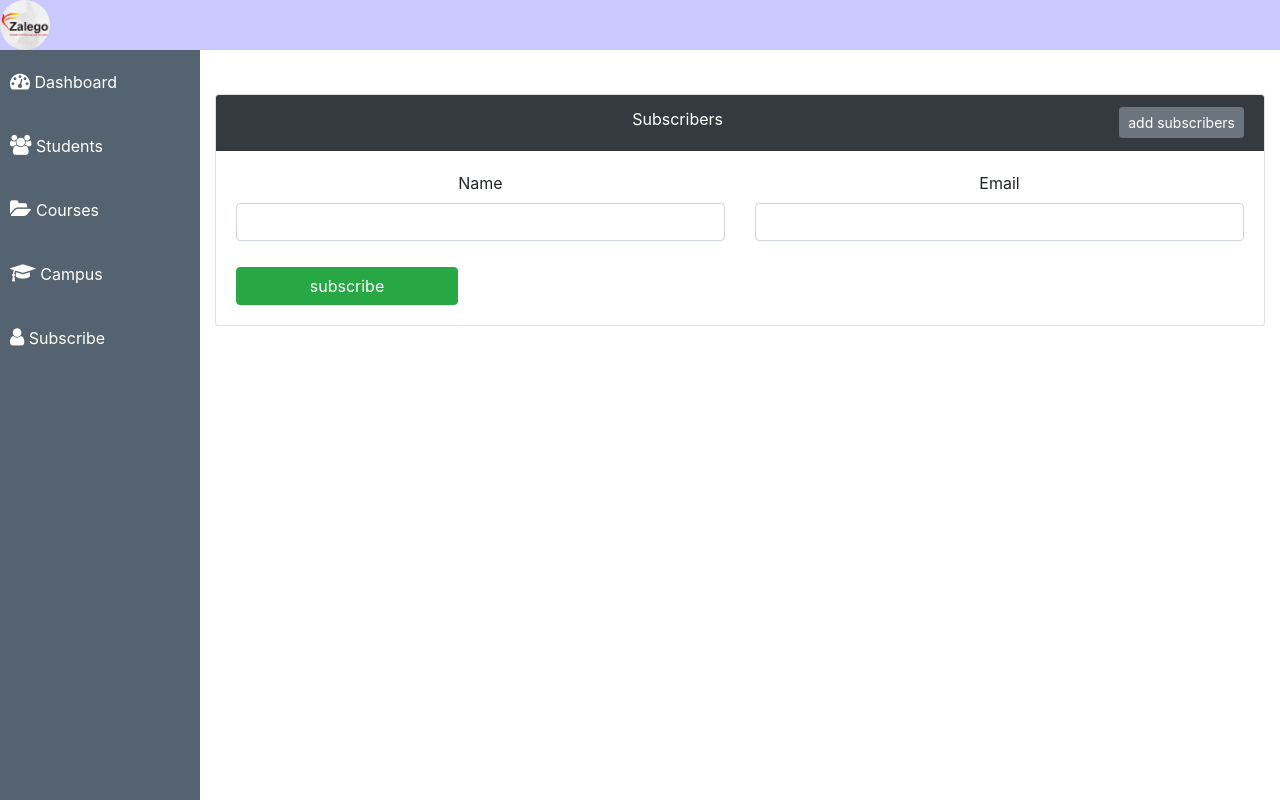
After one commit to Churchill-2194/adminDashboard, a PHP site: page /subscribers.php in a window 1280 px wide. The commit adds this page. Run offline with PHP 8.4, Linux system fonts and the light colour scheme.

Commit message:
updating adminDashboard

```diff
--- a/addStudents.php
+++ b/addStudents.php
@@ -22,7 +22,8 @@
         $course = $_POST['course'];
 
         //3.SQL: Query to insert data to database
-        $queryData = mysqli_query($conn, "INSERT INTO enrollments(name,reg_number,phone,email,course) VALUES('$name','$regnumber','$phone','$email','$course') ");
+        $queryData = mysqli_query($conn, "INSERT INTO enrollments(name,reg_number,phone,email,course)
+        VALUES('$name','$regnumber','$phone','$email','$course') ");
         //4. check if data inserted
         if($queryData){
             echo "Data submitted successfully";
--- a/includes/sidebar.php
+++ b/includes/sidebar.php
@@ -5,21 +5,32 @@
                <li><a href="index.php">
 					   <span><i class="fa fa-tachometer"></i></span>
 					   <span>Dashboard</span>
-				</a></li>
+				   </a>
+			    </li>
 				<li><a href="students.php">
 					    <span><i class="fa fa-group"></i></span>
 					    <span>Students</span>
-				</a></li>
+				   </a>
+				</li>
 
 				<li><a href="">
 					    <span><i class="fa fa-folder-open"></i></span>
 					    <span>Courses</span>
-				</a></li>
+				    </a>
+				</li>
 
 				<li><a href="">
 					    <span><i class="fa fa-graduation-cap"></i></span>
 					    <span>Campus</span>
-				</a></li>
+				   </a>
+				</li>
+
+				<li><a href="subscriptions.php">
+                         <span><i class="fa fa-user"></i></span>
+						 <span>Subscribe</span>
+				    </a>
+
+				</li>
 			</ul>
 		</nav>
 
--- /dev/null
+++ b/subscribers.php
@@ -0,0 +1,80 @@
+<!DOCTYPE html>
+<html>
+
+<body>
+	<!-- All our code. write here   -->
+
+    <!-- sidebar here -->
+	<?php
+    require_once('includes/links.php');
+    require_once('includes/header.php');
+	require_once('includes/sidebar.php');
+
+    // submit user data to database
+    // 1 db connection
+    require_once('dbconnection.php');
+
+    if(isset($_POST['submitSubscribers'])){
+    // 2 fetch from data
+    $name=$_POST["name"];
+    $email=$_POST["email"];
+
+    //3. SQL Query to insert data to database
+    $queryData=mysqli_query($conn,"INSERT INTO subscribers2(name,email)
+    VALUES('$name','$email')");
+    //4.check if data inserted
+    if($queryData){
+        echo "Data submitted successfully";
+    }
+    else{
+        echo "Error";
+    }
+    }
+	?>
+
+	<div class="main-content">
+		<div class="container-fluid">
+			<div class="row">
+				<div class="col-lg-12">
+					<div class="card">
+                        <div class="card-header bg-dark text-white text-center">
+						    <span>Subscribers</span>
+                            <span class="float-right">
+                                <a href="addubscribers.php" class="btn btn-secondary btn-sm">add subscribers</a>
+                            </span>
+					    </div>
+                        <div class="card-body">
+                            <form action="subscribers.php" method="post">
+                                <div class="row">
+                                    <div class="col-lg-6">
+                                        <div class="form-group">
+                                            <label for="name">Name</label>
+                                            <input type="text" class="form-control" name="name" id="">
+                                        </div>
+                                    </div>
+                                    <div class="col-lg-6">
+                                        <div class="form-group">
+                                            <label for="email">Email</label>
+                                            <input type="email" class="form-control" name="email" id="">
+                                        </div>
+                                    </div>
+                                </div>
+
+
+                                <div class="row col-lg-3">
+                                    <button type="submit" class="btn btn-success" name="submitSubscribers">subscribe</button>
+                                </div>
+                            </form>
+                        </div>
+                    </div>
+				</div>
+			</div>
+
+		</div>
+
+	</div>
+
+<script src="jquery.min.js"></script>
+<script src="bootstrap/js/bootstrap.min.js"></script>
+</body>
+</html>
```
Lines whose indentation alone changed are shown as unchanged.
